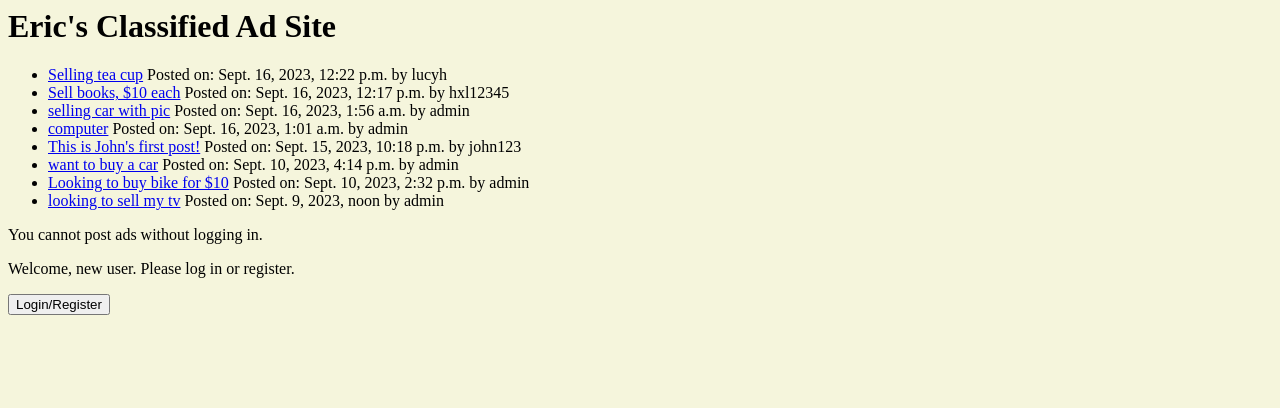
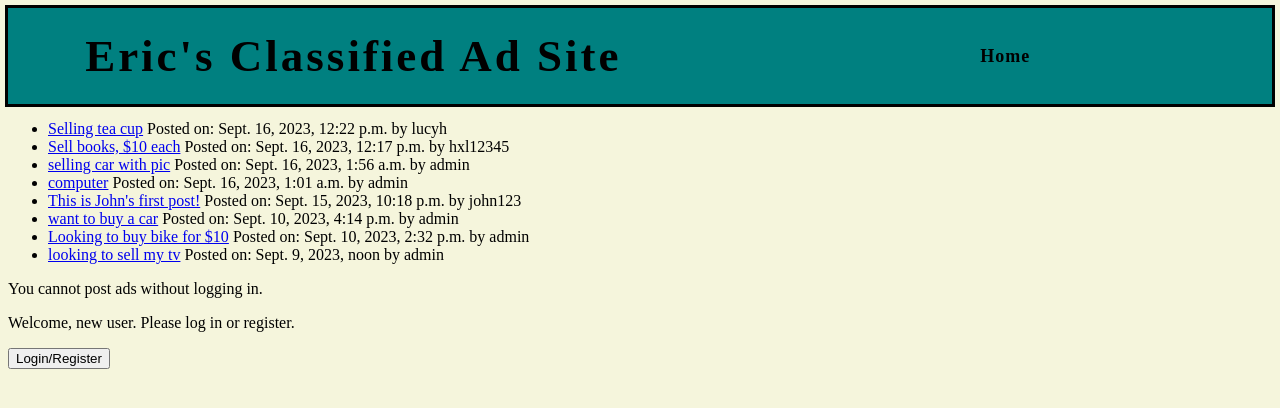
Before and after one commit to ehuang2467/classified_ads, a Django app: page /classified_ads/ in a window 1280 px wide. Shown: the top 408 px of the page. Run offline with Django 4.2, Linux system fonts and the light colour scheme; data comes from the database, SQL or seed files in the repository; both versions use the stored data as it was after the commit.

Commit message:
added base template, added nav bar with css

```diff
--- a/ad_site/classified_ads/static/classified_ads/style.css
+++ b/ad_site/classified_ads/static/classified_ads/style.css
@@ -8,3 +8,74 @@ img {
 body {
   background-color: beige;
 }
+
+
+nav {
+  display: flex;
+
+  justify-content: space-around;
+
+  align-items: center;
+
+  max-height: 12vh;
+
+  background-color: teal;
+
+  outline-style: solid;
+
+  /* font-family: "Montserrat", sans-serif; */
+}
+
+.heading {
+
+  color: black;
+
+  letter-spacing: 3px;
+
+  font-size: 30px;
+
+}
+
+.nav-links {
+
+  display: flex;
+
+  justify-content: space-around;
+
+  width: 30%;
+
+}
+
+.nav-links li {
+
+  list-style: none;
+
+}
+
+.nav-links a {
+
+  color: black;
+
+  text-decoration: none;
+
+  letter-spacing: 1px;
+
+  font-weight: bold;
+
+  font-size: 18px;
+
+  padding: 14px 16px;
+
+}
+
+.nav-links a:hover:not(.active) {
+
+  background-color: lightseagreen;
+
+}
+
+.nav-links li a.active {
+
+  background-color: #4caf50;
+
+}
--- /dev/null
+++ b/ad_site/classified_ads/templates/classified_ads/base.html
@@ -0,0 +1,43 @@
+{% block css %}
+{% load static %}
+<link rel="stylesheet" href="{% static 'classified_ads/style.css' %}">
+{% endblock css %}
+
+{% block header %}
+<nav>
+  <div class="heading">
+    <h1>Eric's Classified Ad Site</h1>
+  </div>
+
+  <ul class="nav-links">
+
+    <li><a href="{% url 'classified_ads:index'%}">Home</a></li>
+
+  </ul>
+
+</nav>
+{% endblock header %}
+
+{% block content %}
+Your content here!!!
+{% endblock content %}
+
+{% block login_status %}
+<br>
+{% if user.is_authenticated %}
+<p>Welcome, {{ user.username }}. Thanks for logging in.</p>
+
+<form action="{% url 'classified_ads:logout'%}" method="post">
+  {% csrf_token %}
+  <input type="submit" value="Logout">
+</form>
+
+{% else %}
+<p>Welcome, new user. Please log in or register.</p>
+<form action="{% url 'classified_ads:login_register'%}" method="post">
+  {% csrf_token %}
+  <input type="submit" value="Login/Register">
+</form>
+{% endif %}
+
+{% endblock login_status %}
--- a/ad_site/classified_ads/templates/classified_ads/index.html
+++ b/ad_site/classified_ads/templates/classified_ads/index.html
@@ -1,8 +1,6 @@
-{% load static %}
+{% extends "classified_ads/base.html" %}
 
-<link rel="stylesheet" href="{% static 'classified_ads/style.css' %}">
-
-<h1>Eric's Classified Ad Site</h1>
+{% block content %}
 
 {% if latest_ads_list %}
 <ul>
@@ -27,20 +25,4 @@
 You cannot post ads without logging in.
 {% endif %}
 
-<br>
-
-{% if user.is_authenticated %}
-<p>Welcome, {{ user.username }}. Thanks for logging in.</p>
-
-<form action="{% url 'classified_ads:logout'%}" method="post">
-  {% csrf_token %}
-  <input type="submit" value="Logout">
-</form>
-
-{% else %}
-<p>Welcome, new user. Please log in or register.</p>
-<form action="{% url 'classified_ads:login_register'%}" method="post">
-  {% csrf_token %}
-  <input type="submit" value="Login/Register">
-</form>
-{% endif %}
+{% endblock content %}
--- a/ad_site/classified_ads/templates/classified_ads/login_register.html
+++ b/ad_site/classified_ads/templates/classified_ads/login_register.html
@@ -1,6 +1,6 @@
-{% load static %}
+{% extends "classified_ads/base.html" %}
 
-<link rel="stylesheet" href="{% static 'classified_ads/style.css' %}">
+{% block content %}
 
 Register
 
@@ -19,3 +19,5 @@ Login
   {{user_form.as_div}}
   <input type="submit" value="Login">
 </form>
+
+{% endblock content %}
```
Also changed, not shown: ad_site/classified_ads/templates/classified_ads/detail.html (+5 -12 lines), ad_site/db.sqlite3.
